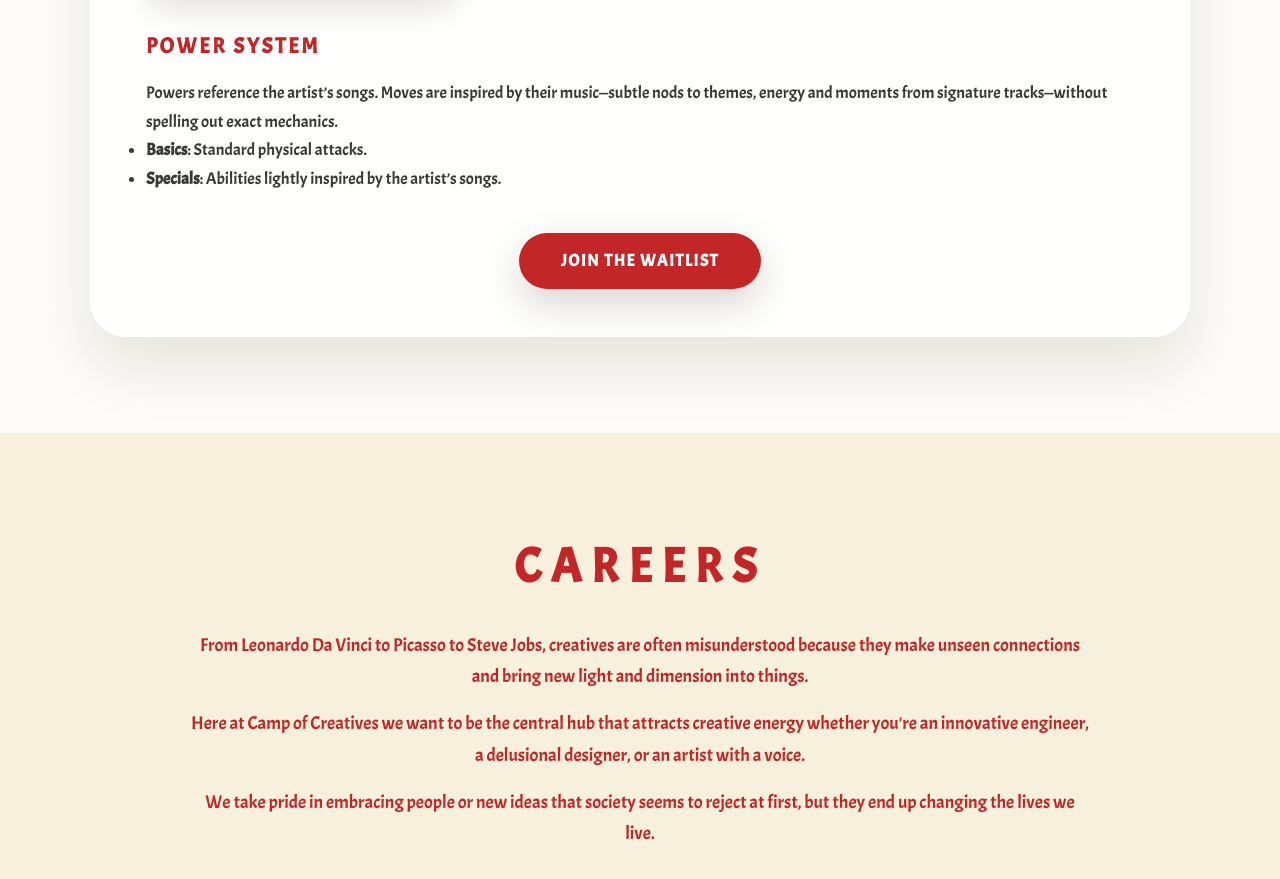
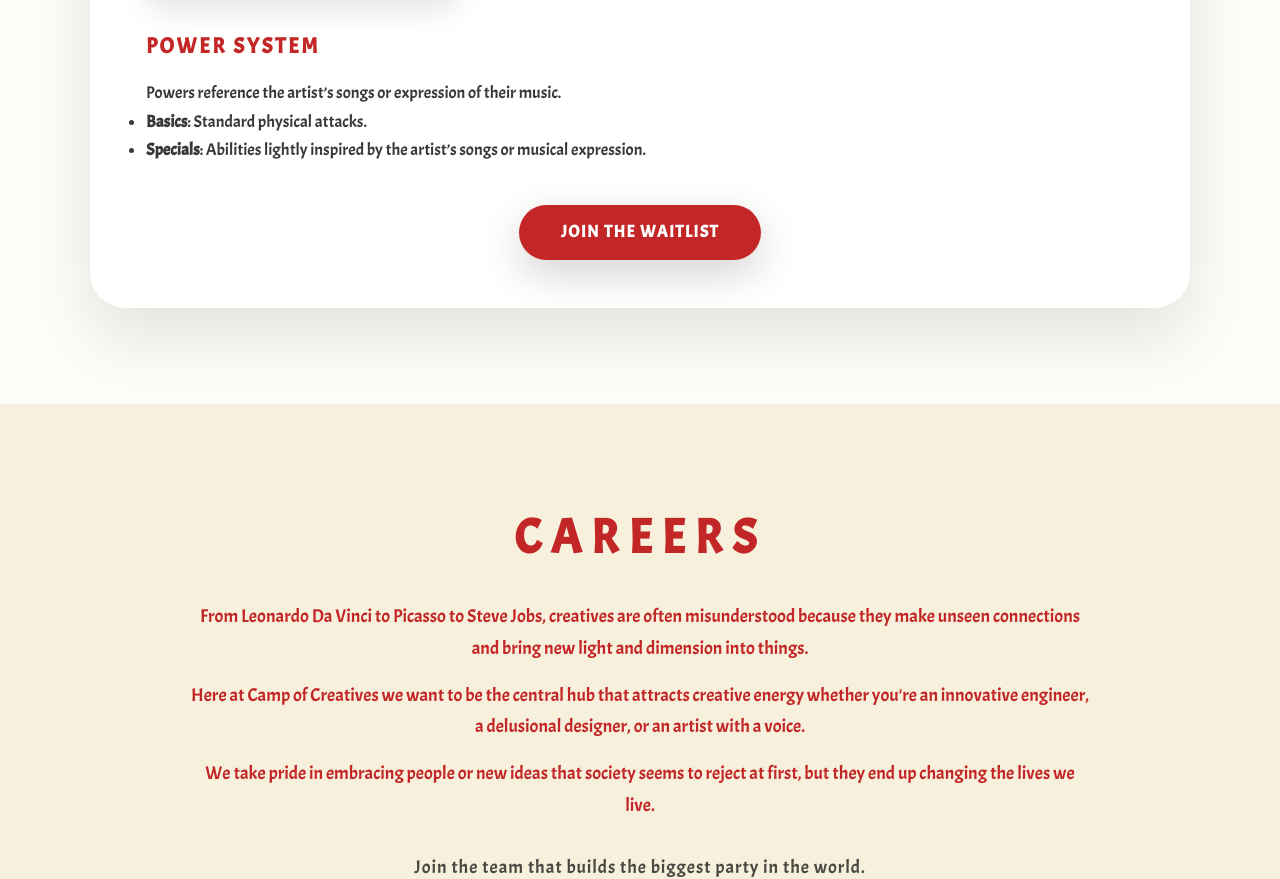
Before and after one commit to bhizchat/campofcreatives, a website: page index.html in a window 1280 px wide. Shown: the part 3528-4407 px from the top of the page. Drawn offline with Linux system fonts and the light colour scheme.

Commit message:
copy(power): align wording to ‘Powers reference the artist’s songs or expression’

```diff
--- a/index.html
+++ b/index.html
@@ -140,12 +140,11 @@
               <div class="product-card__power">
                 <h4>Power System</h4>
                 <p>
-                  Powers reference the artist’s songs. Moves are inspired by their music—subtle nods to
-                  themes, energy and moments from signature tracks—without spelling out exact mechanics.
+                  Powers reference the artist’s songs or expression of their music.
                 </p>
                 <ul>
                   <li><strong>Basics</strong>: Standard physical attacks.</li>
-                  <li><strong>Specials</strong>: Abilities lightly inspired by the artist’s songs.</li>
+                  <li><strong>Specials</strong>: Abilities lightly inspired by the artist’s songs or musical expression.</li>
                 </ul>
               </div>
             </div>
```
